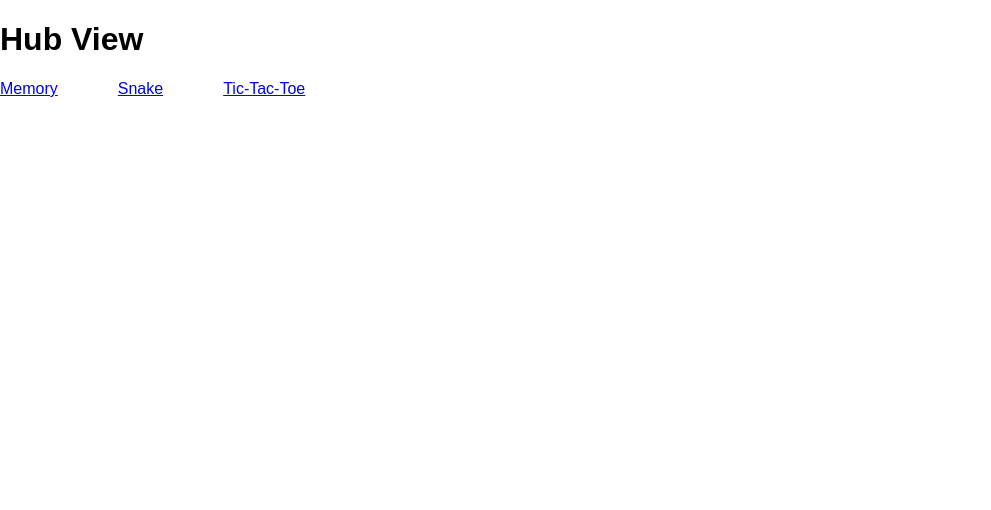
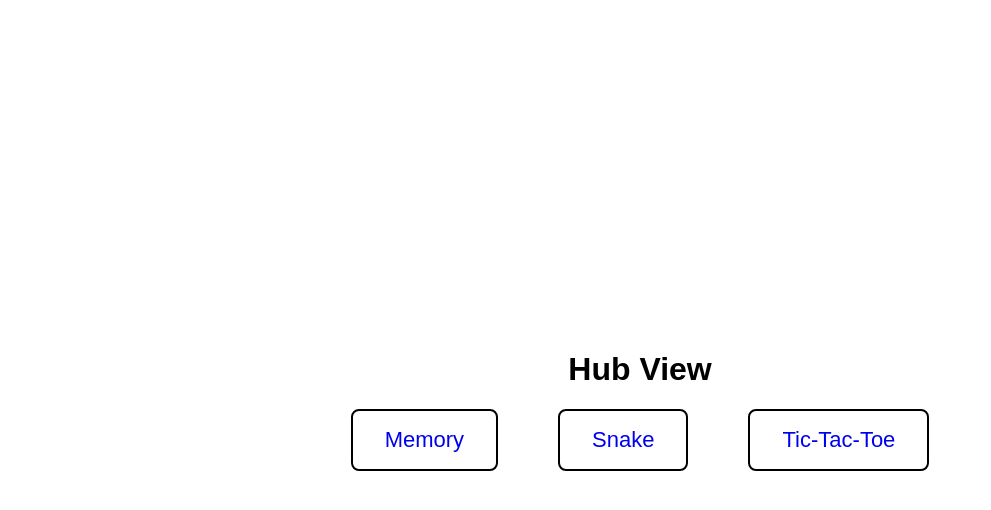
Before and after one commit to sloandjw/cis-1512, a plain HTML site: page hub.html in a window 1280 px wide. Shown: the whole page, without its empty margins (0-991 px from the left). Drawn offline with Linux system fonts and the light colour scheme.

Commit message:
shared styling

```diff
--- a/hub.html
+++ b/hub.html
@@ -5,14 +5,14 @@
   <title>ArcadeHub</title>
   <link rel="stylesheet" href="styles.css">
 </head>
-<body>
+<body class="centered">
 
-  <h1>Hub View</h1>
+  <h1>Hub View</h1></body>
 
   <div class="menu">
-    <a href="games/memory.html">Memory</a>
-    <a href="games/snake.html">Snake</a>
-    <a href="games/tictactoe.html">Tic-Tac-Toe</a>
+    <a href="games/memory.html" class="button">Memory</a>
+    <a href="games/snake.html" class="button">Snake</a>
+    <a href="games/tictactoe.html" class="button">Tic-Tac-Toe</a>
   </div>
 
 </body>
--- a/styles.css
+++ b/styles.css
@@ -6,8 +6,10 @@ body {
 
 .centered {
   display: flex;
+  flex-direction: column;
   justify-content: center;
   align-items: center;
+  height: 100vh;
 }
 
 .menu {
```
Also changed, not shown: games/memory.html (+2 -3 lines), games/snake.html (+2 -2 lines), games/tictactoe.html (+2 -2 lines), index.html (+1 -1 lines).
